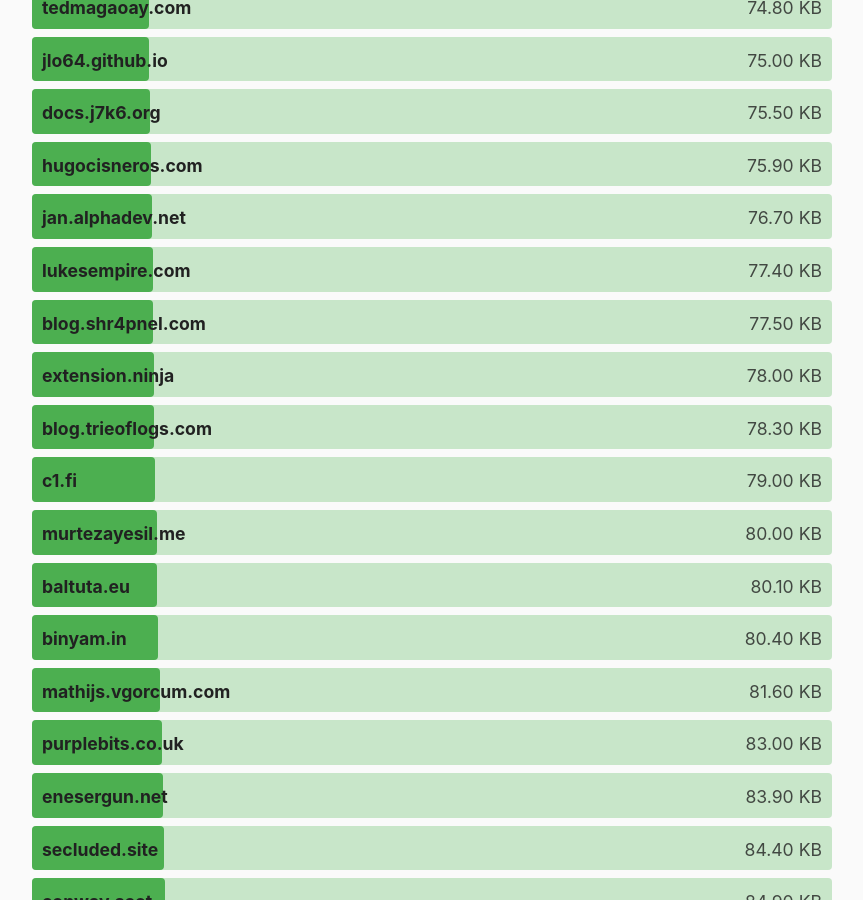
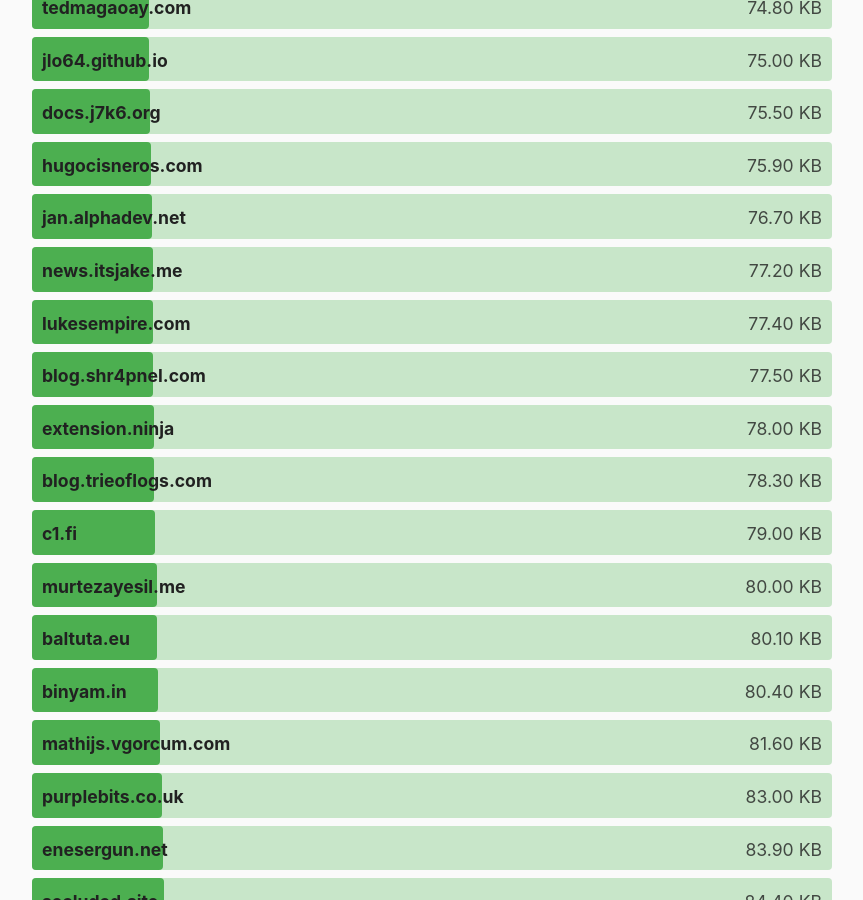
Before and after one commit to kevquirk/512kb.club, a Jekyll site: the page built from index.md, in a window 1280 px wide and 900 px high, scrolled down 18311 px. Shown: the whole window, without its empty margins (208-1071 px from the left). Built offline with Jekyll 4.4.1, drawn with Linux system fonts in a browser that asks for light colours.

Commit message:
Add `news.itsjake.me`

```diff
--- a/_data/sites.yml
+++ b/_data/sites.yml
@@ -2017,6 +2017,11 @@
   size: 11.7
   last_checked: 2022-05-15
 
+- domain: news.itsjake.me
+  url: http://news.itsjake.me/
+  size: 77.2
+  last_checked: 2023-09-21
+
 - domain: news.tatooine.club
   url: https://news.tatooine.club
   size: 31.5
```
